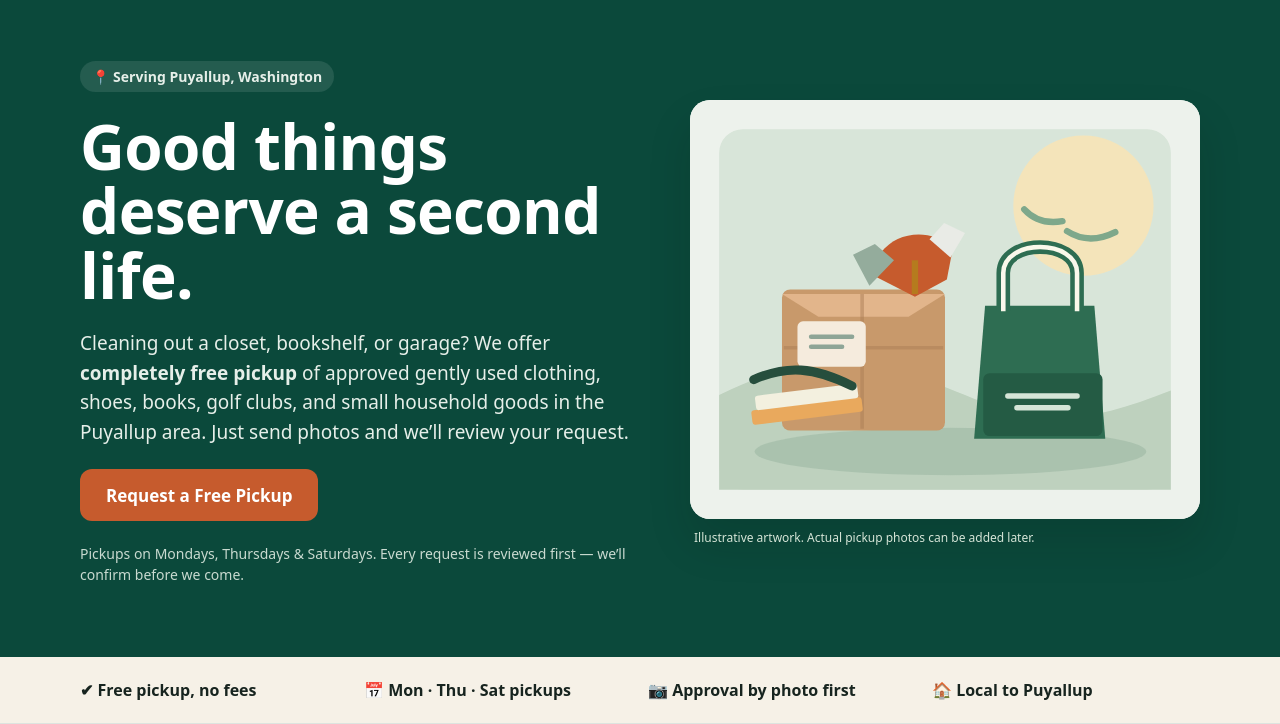
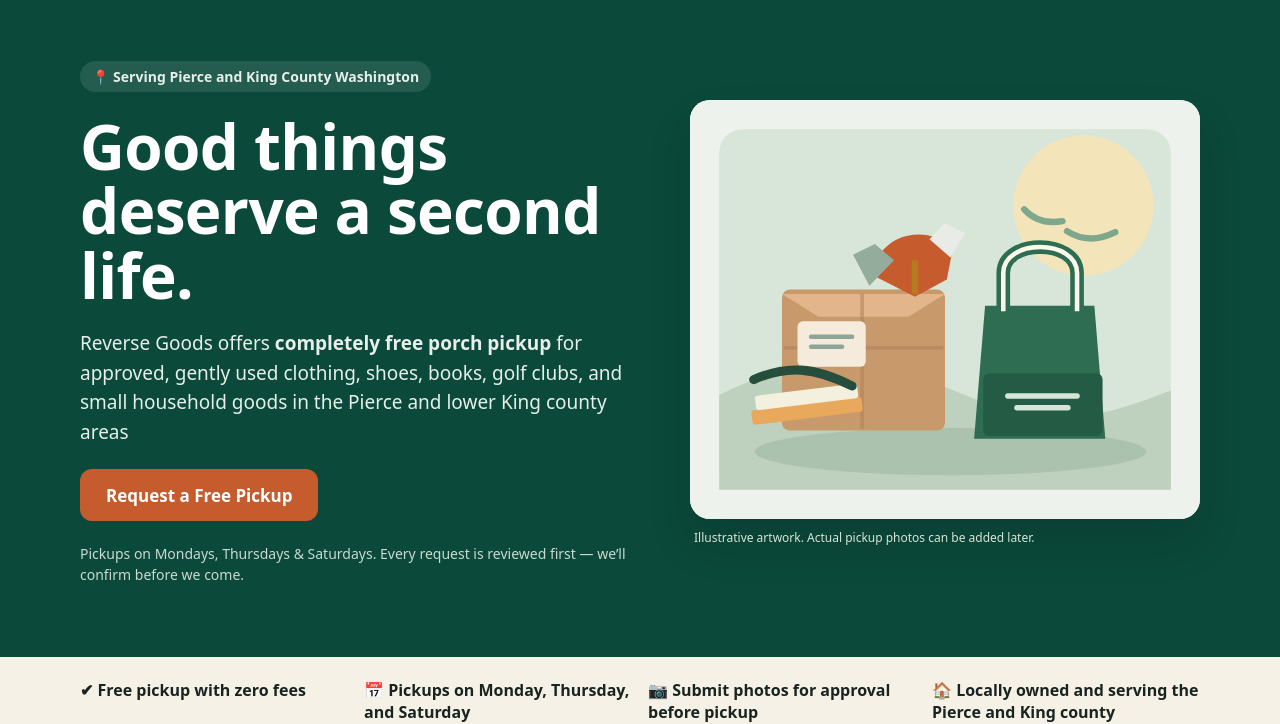
Before and after one commit to DrealSB/reversegoods1, a plain HTML site: page index.html in a window 1280 px wide. Shown: the part 79-803 px from the top of the page. Drawn offline with Linux system fonts and the light colour scheme; a script that the page names is missing.

Commit message:
Update Reverse Goods homepage copy for Pierce and King County and 25% giving (6af9169c1fdc521bb14f1cc0)

```diff
--- a/index.html
+++ b/index.html
@@ -94,9 +94,9 @@ nav a[data-pickup]{color:#fff!important}
 <main id="main">
 <section id="top" style="background:#0B493B;color:#fff;padding:48px 0 72px"><div class="wrap" style="display:flex;flex-wrap:wrap;align-items:center;gap:40px">
 <div style="flex:1 1 380px;display:flex;flex-direction:column;gap:22px">
-<p style="margin:0;align-self:flex-start;padding:6px 12px;border-radius:999px;background:rgba(255,255,255,.1);font-size:14px;font-weight:600;color:#E6EFE9">📍 Serving Puyallup, Washington</p>
+<p style="margin:0;align-self:flex-start;padding:6px 12px;border-radius:999px;background:rgba(255,255,255,.1);font-size:14px;font-weight:600;color:#E6EFE9">📍 Serving Pierce and King County Washington</p>
 <h1 style="font-size:clamp(38px,9vw,62px);line-height:1.04">Good things deserve a second life.</h1>
-<p style="margin:0;font-size:19px;line-height:1.55;color:#E6EFE9">Cleaning out a closet, bookshelf, or garage? We offer <strong>completely free pickup</strong> of approved gently used clothing, shoes, books, golf clubs, and small household goods in the Puyallup area. Just send photos and we’ll review your request.</p>
+<p style="margin:0;font-size:19px;line-height:1.55;color:#E6EFE9">Reverse Goods offers <strong>completely free porch pickup</strong> for approved, gently used clothing, shoes, books, golf clubs, and small household goods in the Pierce and lower King county areas</p>
 <div style="display:flex;flex-wrap:wrap;gap:12px"><a href="#request" data-pickup class="btn">Request a Free Pickup</a></div>
 <p style="margin:0;font-size:14px;line-height:1.5;color:#C9DAD0">Pickups on Mondays, Thursdays &amp; Saturdays. Every request is reviewed first — we’ll confirm before we come.</p>
 </div>
@@ -120,7 +120,7 @@ nav a[data-pickup]{color:#fff!important}
 </div></section>
 
 <div style="background:#F6F1E7;border-bottom:1px solid #DDE4DF"><div class="wrap grid" style="grid-template-columns:repeat(auto-fit,minmax(220px,1fr));padding-top:22px;padding-bottom:22px;font-weight:600">
-<div>✔ Free pickup, no fees</div><div>📅 Mon · Thu · Sat pickups</div><div>📷 Approval by photo first</div><div>🏠 Local to Puyallup</div></div></div>
+<div>✔ Free pickup with zero fees</div><div>📅 Pickups on Monday, Thursday, and Saturday</div><div>📷 Submit photos for approval before pickup</div><div>🏠 Locally owned and serving the Pierce and King county</div></div></div>
 
 <section id="accept"><div class="wrap">
 <h2 style="font-size:clamp(30px,6vw,42px)">What we pick up</h2>
@@ -153,7 +153,7 @@ nav a[data-pickup]{color:#fff!important}
 <section id="impact" style="background:#F6F1E7"><div class="wrap" style="max-width:940px">
 <p class="section-kicker">Our bigger goal</p>
 <h2 style="font-size:clamp(30px,6vw,42px)">Resale with room for community impact</h2>
-<p class="lead" style="max-width:850px">Reverse Goods is building a sustainable local resale business. As we grow, our goal is to explore partnerships that can help community nonprofits raise funds through resale. We are not a charity, and no nonprofit partnership or contribution is promised by submitting items.</p>
+<p class="lead" style="max-width:850px">Reverse Goods LLC is a for-profit resale business. When you give us items for resale, you help support our commitment to give 25% of our net profit to nonprofits and charitable foundations.</p>
 <p class="mini" style="margin:18px 0 0">All pickups are free. Items accepted by Reverse Goods may be resold by our for-profit LLC; pickups do not qualify as tax-deductible charitable donations.</p>
 </div></section>
 
@@ -236,7 +236,7 @@ const $ = id => document.getElementById(id);
 const FAQ = [
   ['Does pickup cost anything?', 'No. Pickup is completely free. We never request payment, tips, fuel contributions, or transportation fees. Every pickup is subject to item and route approval.'],
   ['Is there a minimum quantity?', 'You may request a pickup for any quantity, including a few items. Approval depends on item quality, type, location and route availability, so not every request can be accepted.'],
-  ['Are you a nonprofit or charity?', 'No. Reverse Goods LLC is a for-profit resale business. Items we collect may be resold, and we cannot issue charitable donation tax receipts. Our goal is to explore nonprofit partnerships as the business grows.'],
+  ['Are you a nonprofit or charity?', 'No. Reverse Goods LLC is a for-profit resale business. Items we collect may be resold, and we cannot issue charitable donation tax receipts. We are committed to giving 25% of our net profit to nonprofits and charitable foundations.'],
   ['What condition do items need to be in?', 'Items must be clean, gently used, complete and usable. We do not accept trash or items with significant stains, tears, odors, damage or missing components.'],
   ['How should I prepare for pickup?', 'Set aside only items we approved. Put clothing, shoes and books in bags or boxes and protect fragile items. Place everything in the agreed location before your confirmed window.'],
   ['How does pickup confirmation work?', 'We review your photos and contact you by your selected method. A date or time entered in the form is only a preference; pickup is booked only after we send confirmation.'],
```
